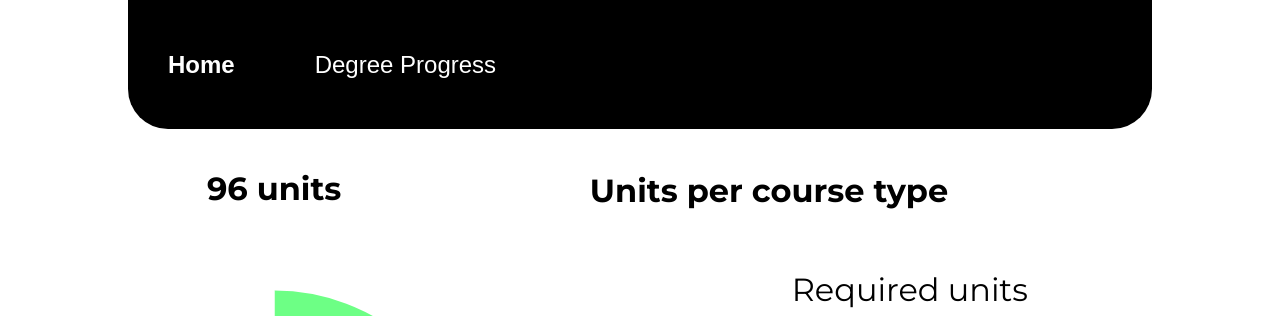
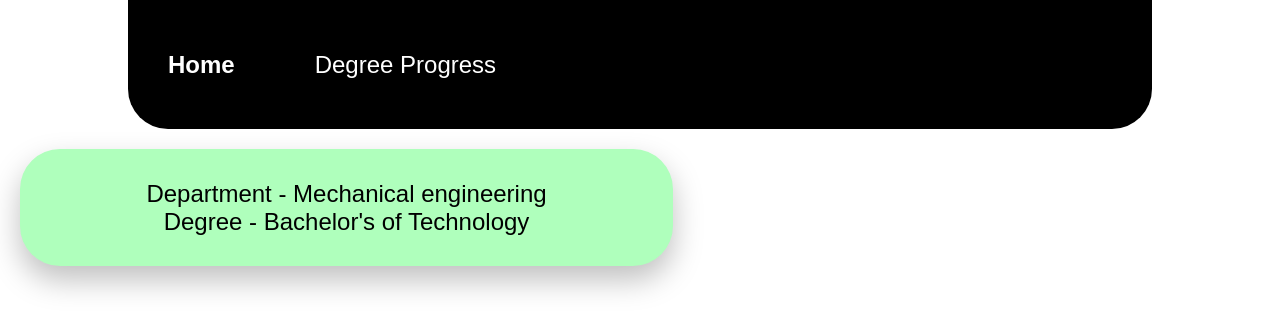
Before and after one commit to Chinoscode111/Degree_Planner_frontend, a React (Create React App) app: page / in a window 1280 px wide. Shown: the top 316 px of the page. Built offline with nearby package versions, Linux system fonts and the light colour scheme.

Commit message:
added department and degree in home

```diff
--- a/src/pages/Home.js
+++ b/src/pages/Home.js
@@ -11,6 +11,10 @@ const Home = () => {
     return (
         <div className="home-cont">
             <Navbar page={0}/>
+            <div className="home--dep-deg">
+                <p>Department - Mechanical engineering</p>
+                <p>Degree - Bachelor's of Technology</p>
+            </div>
             <div className="home--top">
                 <div className="home--left">
                     <p>96 units</p>
--- a/src/style.css
+++ b/src/style.css
@@ -50,6 +50,27 @@
 .home-cont{
     display: flex;
     flex-direction: column;
+}
+
+.home--dep-deg{
+    width: 653px;
+    height: 117px;
+    margin: 20px;
+    border-radius: 40px;
+    background: #AFFFBC;
+    box-shadow: 0px 14px 30px 0px rgba(0, 0, 0, 0.25);
+    display: flex;
+    flex-direction: column;
+    align-items: center;
+    justify-content: center;
+}
+
+.home--dep-deg > p{
+    color: #000;
+    font-size: 24px;
+    font-style: normal;
+    font-weight: 400;
+    line-height: normal;
 }
 
 .home--top{
@@ -145,7 +166,7 @@
 .load-courses-cont{
     display: flex;
     flex-direction: column;
-    width: 400px;
+    width: fit-content;
     padding: 20px;
 }
 
```
